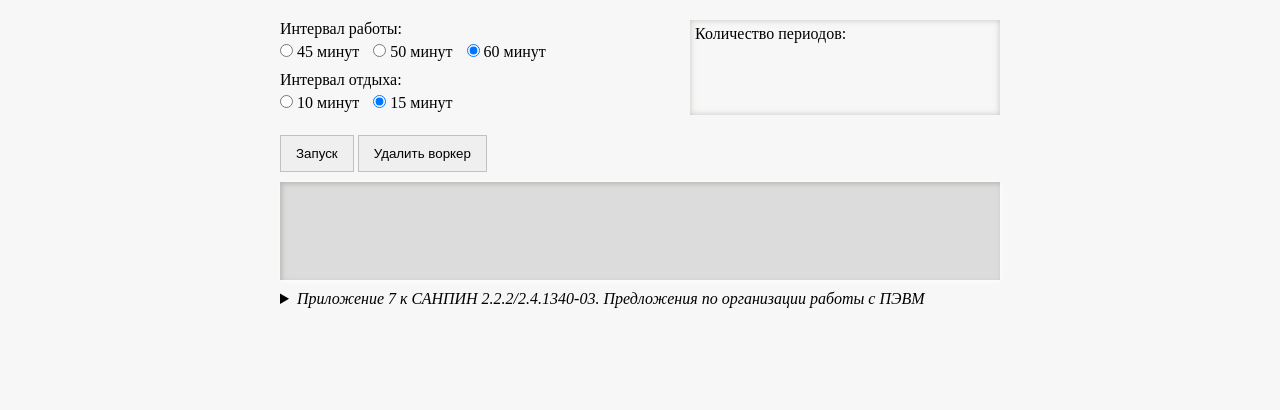
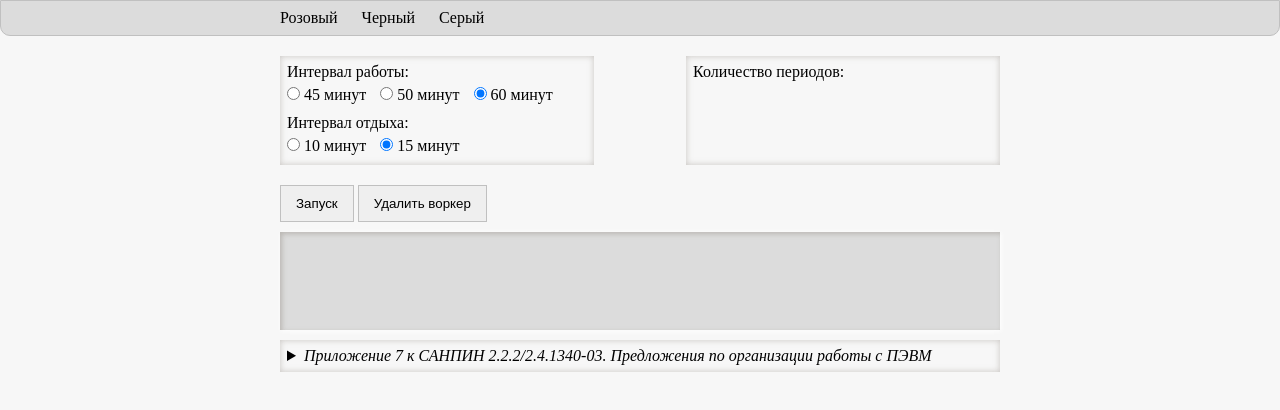
Before and after one commit to Isckatel/timeoff, a website: page app/index.html in a window 1280 px wide. Drawn offline with nearby package versions, Linux system fonts and the light colour scheme; files that its build step writes are made by us from their sources.

Commit message:
Розовая тема

```diff
--- a/app/index.html
+++ b/app/index.html
@@ -7,8 +7,21 @@
     <title>Таймер рабочего времени</title>
   </head>
   <body>
+    <div class="themeBox">
+      <div class="theme">
+        <a id="fiol" type="button">
+          Розовый
+        </a>
+        <a id="bk" type="button">
+          Черный
+        </a>
+        <a id="sil" type="button">
+          Серый
+        </a>
+      </div>
+    </div>
   <div class="mainbox">
-    <form class="workform">
+    <form class="workform backMainColor">
       <p class="marginbot5">Интервал работы:</p>
       <input type="radio" name="timework" value="1" id="timework45">
       <label for="timework45">45 минут</label>
@@ -22,7 +35,7 @@
       <input type="radio" name="timebreak" value="15" id="timebreak15" checked>
       <label for="timebreak15">15 минут</label>
     </form>
-    <div id="countPeriod">
+    <div id="countPeriod" class="backMainColor">
       Количество периодов:
     </div>
   </div>
@@ -39,7 +52,7 @@
     <div id="type"></div>
   </div>
   <div class="info">
-    <details>
+    <details class="backMainColor">
     <summary><i>Приложение 7 к САНПИН 2.2.2/2.4.1340-03. Предложения по организации работы с ПЭВМ</i></summary>
     <p>1.4. В случаях, когда характер работы требует постоянного взаимодействия с ВДТ (набор текстов или ввод данных и т.п.) с напряжением внимания и сосредоточенности, при исключении возможности периодического переключения на другие виды трудовой деятельности, не связанные с ПЭВМ, рекомендуется организация перерывов на 10 - 15 мин через каждые 45 - 60 мин работы.</p>
     </details>
@@ -50,5 +63,6 @@
   </audio>
   <script src="https://cdnjs.cloudflare.com/ajax/libs/jquery/3.6.0/jquery.min.js"></script>
   <script src="js/main.js"></script>
+  <script src="js/theme.js"></script>
   </body>
 </html>
--- /dev/null
+++ b/app/js/theme.js
@@ -0,0 +1,18 @@
+console.log("Скрипт с темами подключен");
+$("#fiol").on("click",function(){
+  $("body").css("background","url(../img/fiolet.png) repeat");
+  $('.backMainColor').css({"background":"#ffc6e5", "box-shadow": "inset 0 0 6px rgba(255, 95, 175, 0.5)"});
+  // $('#countPeriod').css("background","#ffc6e5");
+  // $('details').css("background","#ffc6e5");
+  $('.themeBox').css({'background':'#ffc6e5', 'border':'1px solid #ff5faf'});
+  $('#timerbox').css({'background':'#ff5faf','box-shadow': 'inset 2px 2px 5px rgba(255, 95, 175, 0.5), 1px 1px 5px rgba(255, 255, 255, 1)'});
+  $('.buttons').css({'background':'#ffc6e5', 'border':'1px solid #ff5faf'});
+});
+
+$("#sil").on("click",function(){
+  $("body").css("background","");
+  $('.backMainColor').css({"background":"", "box-shadow": ""});
+  $('.themeBox').css({'background':'', 'border':''});
+  $('#timerbox').css({'background':'','box-shadow': ''});
+  $('.buttons').css({'background':'', 'border':''});
+});
--- a/app/scss/main.scss
+++ b/app/scss/main.scss
@@ -14,6 +14,23 @@ body {
   background: #f7f7f7;
 }
 
+.themeBox{
+  background: #dcdcdc;
+  border-radius: 0 0 10px 10px;
+  border: 1px solid silver;
+  .theme{
+    width: 720px;
+    margin: 0 auto;
+    padding: 8px 0;
+
+    a {
+      cursor: pointer;
+      &:not(:first-child){
+        margin-left: 20px;
+      }
+    }
+  }
+}
 .mainbox {
   width: 720px;
   margin: 20px auto;
@@ -22,16 +39,22 @@ body {
   align-items: flex-start;
   .workform {
     flex-basis: 300px;
+    height: 95px;
+    padding: 7px;
+    box-shadow: inset 0 0 6px rgba(154, 147, 140, 0.5);
+
     label {margin-right: 10px}
     .marginbot5 {margin-bottom: 5px}
     .margintop10 {margin: 10px 0 5px}
+    background: #f7f7f7;
   }
   #countPeriod {
     flex-basis: 300px;
-    height: 85px;
+    height: 95px;
     box-shadow: inset 0 0 6px rgba(154, 147, 140, 0.5);
     overflow-y: auto;
-    padding: 5px;
+    padding: 7px;
+    background: #f7f7f7;
   }
 }
 
@@ -90,3 +113,9 @@ body {
     font-size: 46px;
   }
 }
+
+details {
+  padding: 7px;
+  background: #f7f7f7;
+  box-shadow: inset 0 0 6px rgba(154, 147, 140, 0.5);
+}
```
